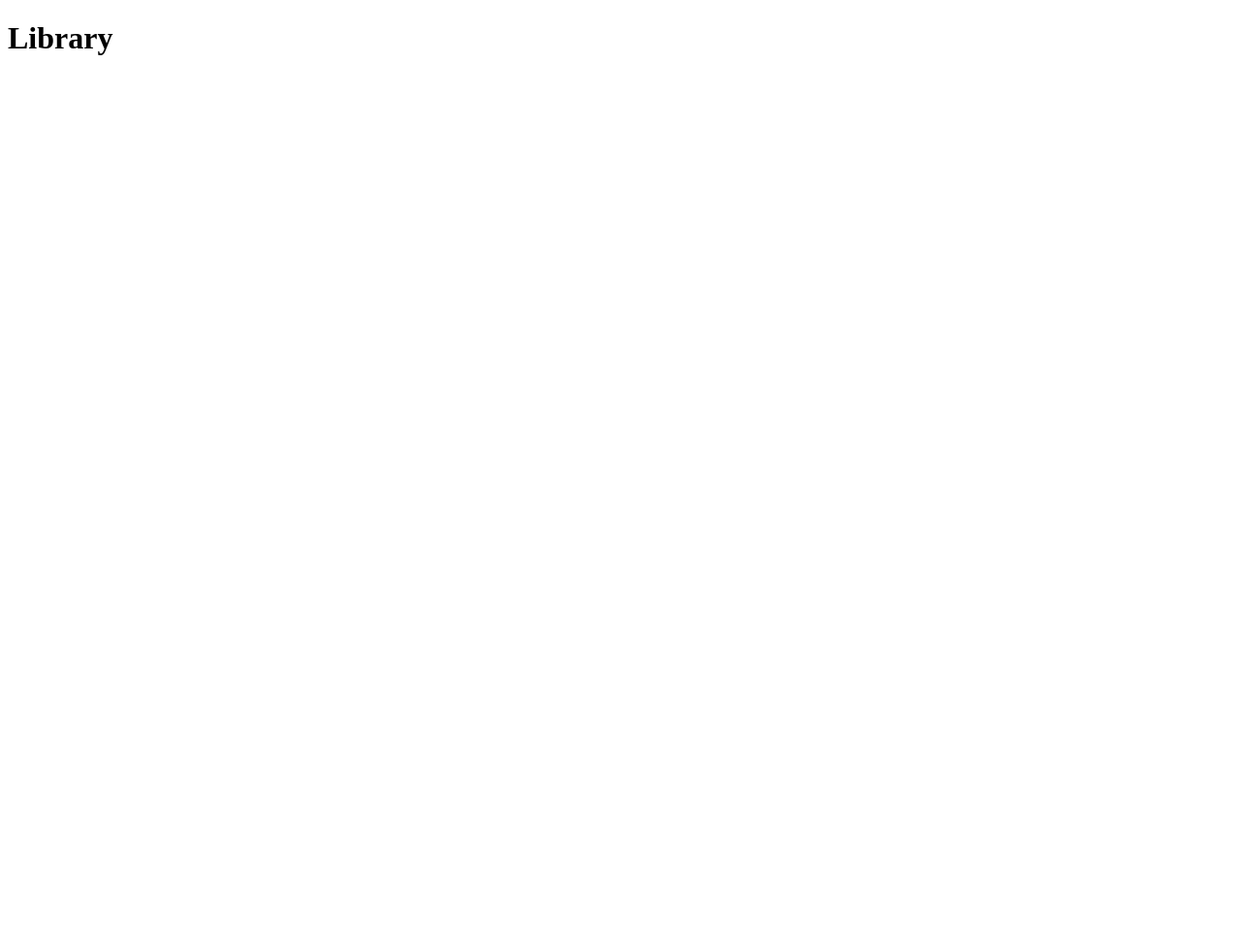
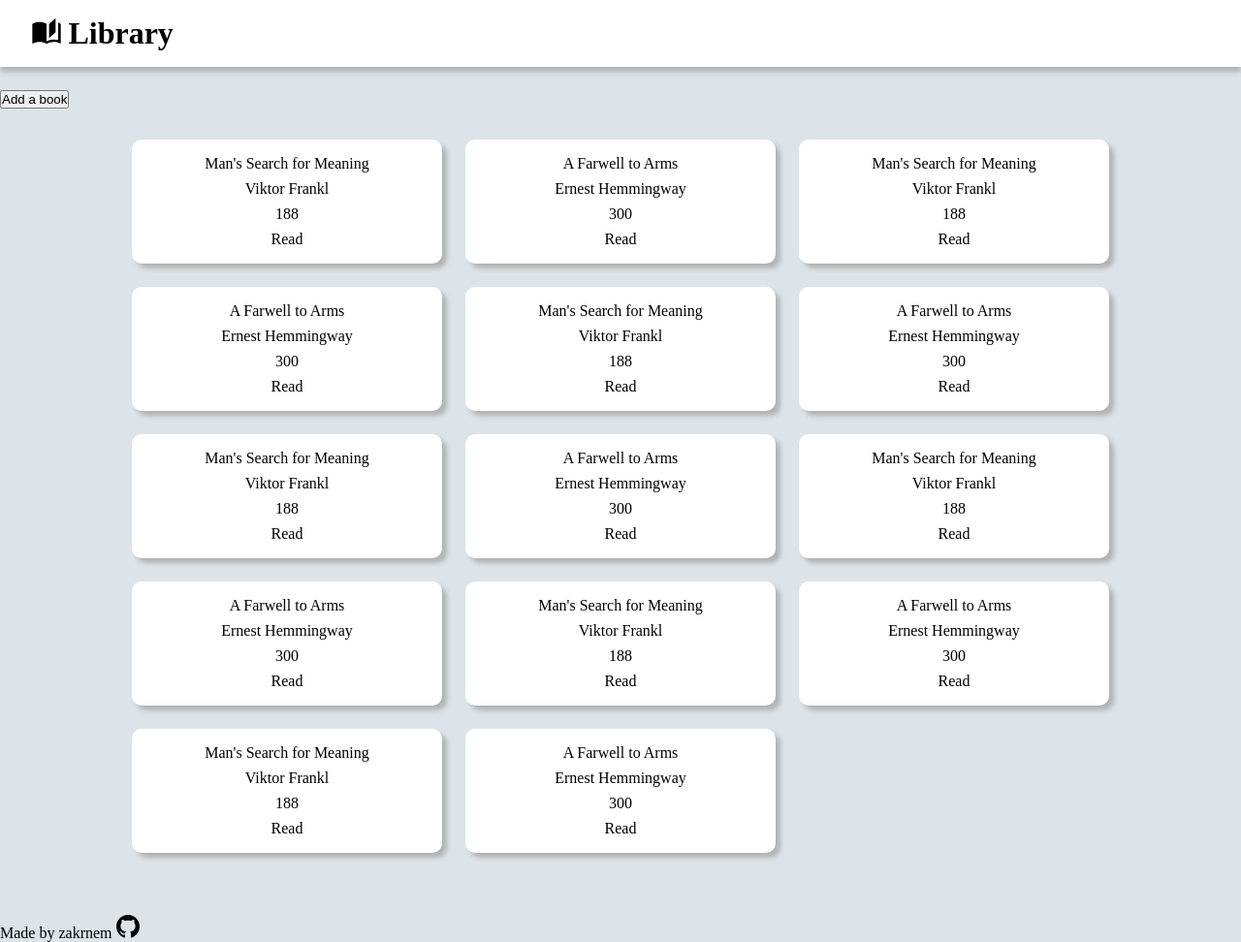
Before and after one commit to zakrnem/library, a plain HTML site: page index.html in a window 1280 px wide. Shown: the whole page at 97% size. Before the commit the page ends 800 px from the top, so only its background shows below. Drawn offline with Linux system fonts and the light colour scheme.

Commit message:
HTML Grid Layout

```diff
--- a/index.html
+++ b/index.html
@@ -9,6 +9,99 @@
     <title>Library JS</title>
 </head>
 <body>
-    <h1>Library</h1>
+    <header>
+        <img src="book-open-page-variant.svg" alt="book icon">
+        <h1>Library</h1>
+    </header>
+    <main>
+        <button class="add-book">Add a book</button>
+        <container>
+            <div class="book">
+                <div class="title">Man's Search for Meaning</div>
+                <div class="author">Viktor Frankl</div>
+                <div class="pages">188</div>
+                <div class="read">Read</div>
+            </div>
+            <div class="book">
+                <div class="title">A Farwell to Arms</div>
+                <div class="author">Ernest Hemmingway</div>
+                <div class="pages">300</div>
+                <div class="read">Read</div>
+            </div>
+            <div class="book">
+                <div class="title">Man's Search for Meaning</div>
+                <div class="author">Viktor Frankl</div>
+                <div class="pages">188</div>
+                <div class="read">Read</div>
+            </div>
+            <div class="book">
+                <div class="title">A Farwell to Arms</div>
+                <div class="author">Ernest Hemmingway</div>
+                <div class="pages">300</div>
+                <div class="read">Read</div>
+            </div>
+            <div class="book">
+                <div class="title">Man's Search for Meaning</div>
+                <div class="author">Viktor Frankl</div>
+                <div class="pages">188</div>
+                <div class="read">Read</div>
+            </div>
+            <div class="book">
+                <div class="title">A Farwell to Arms</div>
+                <div class="author">Ernest Hemmingway</div>
+                <div class="pages">300</div>
+                <div class="read">Read</div>
+            </div>
+            <div class="book">
+                <div class="title">Man's Search for Meaning</div>
+                <div class="author">Viktor Frankl</div>
+                <div class="pages">188</div>
+                <div class="read">Read</div>
+            </div>
+            <div class="book">
+                <div class="title">A Farwell to Arms</div>
+                <div class="author">Ernest Hemmingway</div>
+                <div class="pages">300</div>
+                <div class="read">Read</div>
+            </div>
+            <div class="book">
+                <div class="title">Man's Search for Meaning</div>
+                <div class="author">Viktor Frankl</div>
+                <div class="pages">188</div>
+                <div class="read">Read</div>
+            </div>
+            <div class="book">
+                <div class="title">A Farwell to Arms</div>
+                <div class="author">Ernest Hemmingway</div>
+                <div class="pages">300</div>
+                <div class="read">Read</div>
+            </div>
+            <div class="book">
+                <div class="title">Man's Search for Meaning</div>
+                <div class="author">Viktor Frankl</div>
+                <div class="pages">188</div>
+                <div class="read">Read</div>
+            </div>
+            <div class="book">
+                <div class="title">A Farwell to Arms</div>
+                <div class="author">Ernest Hemmingway</div>
+                <div class="pages">300</div>
+                <div class="read">Read</div>
+            </div>
+            <div class="book">
+                <div class="title">Man's Search for Meaning</div>
+                <div class="author">Viktor Frankl</div>
+                <div class="pages">188</div>
+                <div class="read">Read</div>
+            </div>
+            <div class="book">
+                <div class="title">A Farwell to Arms</div>
+                <div class="author">Ernest Hemmingway</div>
+                <div class="pages">300</div>
+                <div class="read">Read</div>
+            </div>
+        </container>
+    </main>
+    <footer>Made by zakrnem <a href="http://github.com/zakrnem"><svg xmlns="http://www.w3.org/2000/svg" width="24" height="24" viewBox="0 0 24 24"><path d="M12 0c-6.626 0-12 5.373-12 12 0 5.302 3.438 9.8 8.207 11.387.599.111.793-.261.793-.577v-2.234c-3.338.726-4.033-1.416-4.033-1.416-.546-1.387-1.333-1.756-1.333-1.756-1.089-.745.083-.729.083-.729 1.205.084 1.839 1.237 1.839 1.237 1.07 1.834 2.807 1.304 3.492.997.107-.775.418-1.305.762-1.604-2.665-.305-5.467-1.334-5.467-5.931 0-1.311.469-2.381 1.236-3.221-.124-.303-.535-1.524.117-3.176 0 0 1.008-.322 3.301 1.23.957-.266 1.983-.399 3.003-.404 1.02.005 2.047.138 3.006.404 2.291-1.552 3.297-1.23 3.297-1.23.653 1.653.242 2.874.118 3.176.77.84 1.235 1.911 1.235 3.221 0 4.609-2.807 5.624-5.479 5.921.43.372.823 1.102.823 2.222v3.293c0 .319.192.694.801.576 4.765-1.589 8.199-6.086 8.199-11.386 0-6.627-5.373-12-12-12z"/></svg></a></footer>
 </body>
 </html>
--- a/style.css
+++ b/style.css
@@ -0,0 +1,43 @@
+* {
+    margin: 0;
+    padding: 0;
+}
+
+header {
+    box-shadow: 0 5px 5px rgb(178 178 178);
+    padding: 1rem 2rem;
+    display: flex;
+    gap: 0.4rem;
+    margin-bottom: 1.5rem;
+    background-color: white;
+}
+
+header > img {
+    height: 2rem;
+}
+
+body {
+    background-color: #dce4e9;
+}
+
+container {
+    display: grid;
+    grid-template-columns: repeat(auto-fit, minmax(30ch, 40ch));
+    margin-bottom: 2rem;
+    gap: 1.5rem;
+    padding: 2rem 1rem;
+    justify-content: center;
+}
+
+container > .book {
+    display: grid;
+    background-color: white;
+    border-left: 5px black;
+    justify-content: center;
+    justify-items: center;
+    gap: 0.5rem;
+    border-radius: 10px;
+    box-shadow: 5px 5px 5px rgb(178 178 178);
+    padding: 1rem 0.5rem;
+
+}
```
Also changed, not shown: book-open-page-variant.svg (added).
